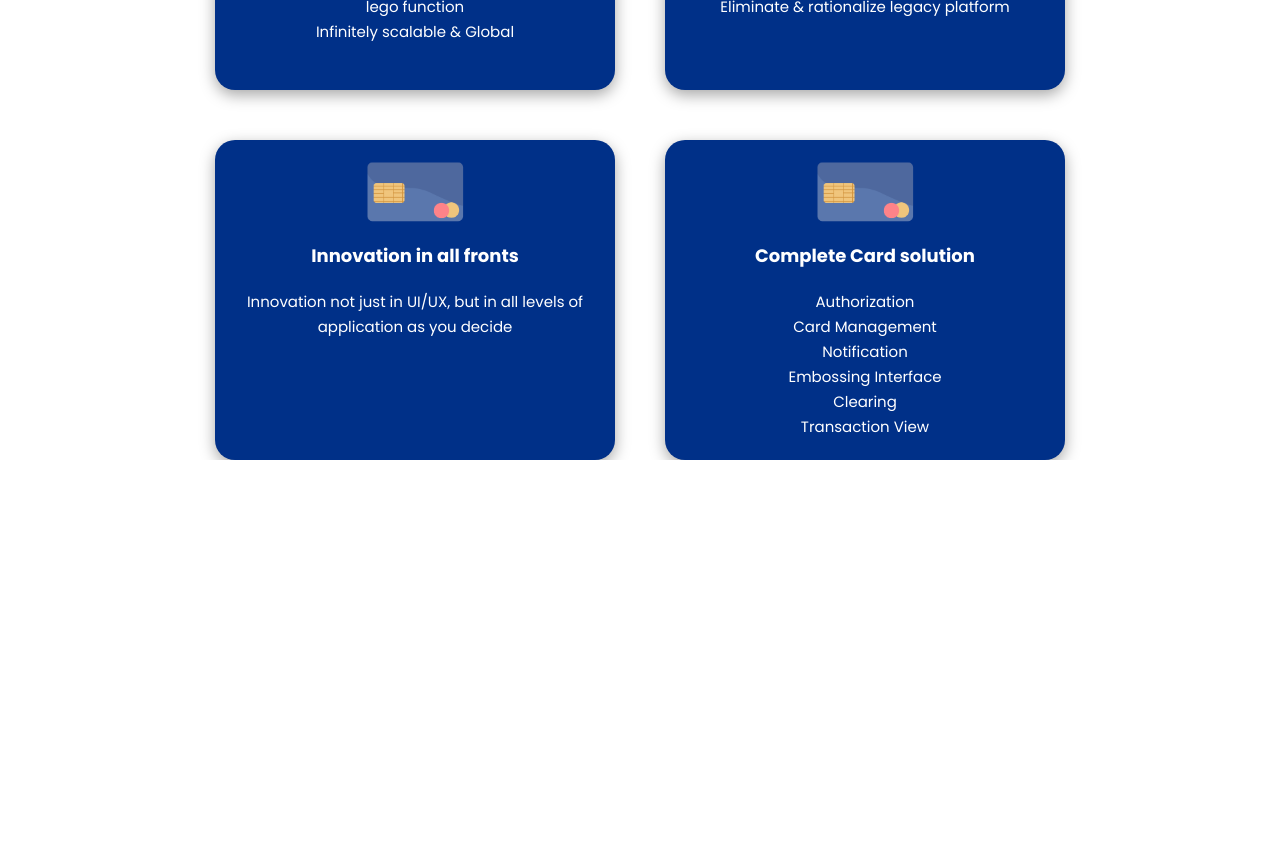
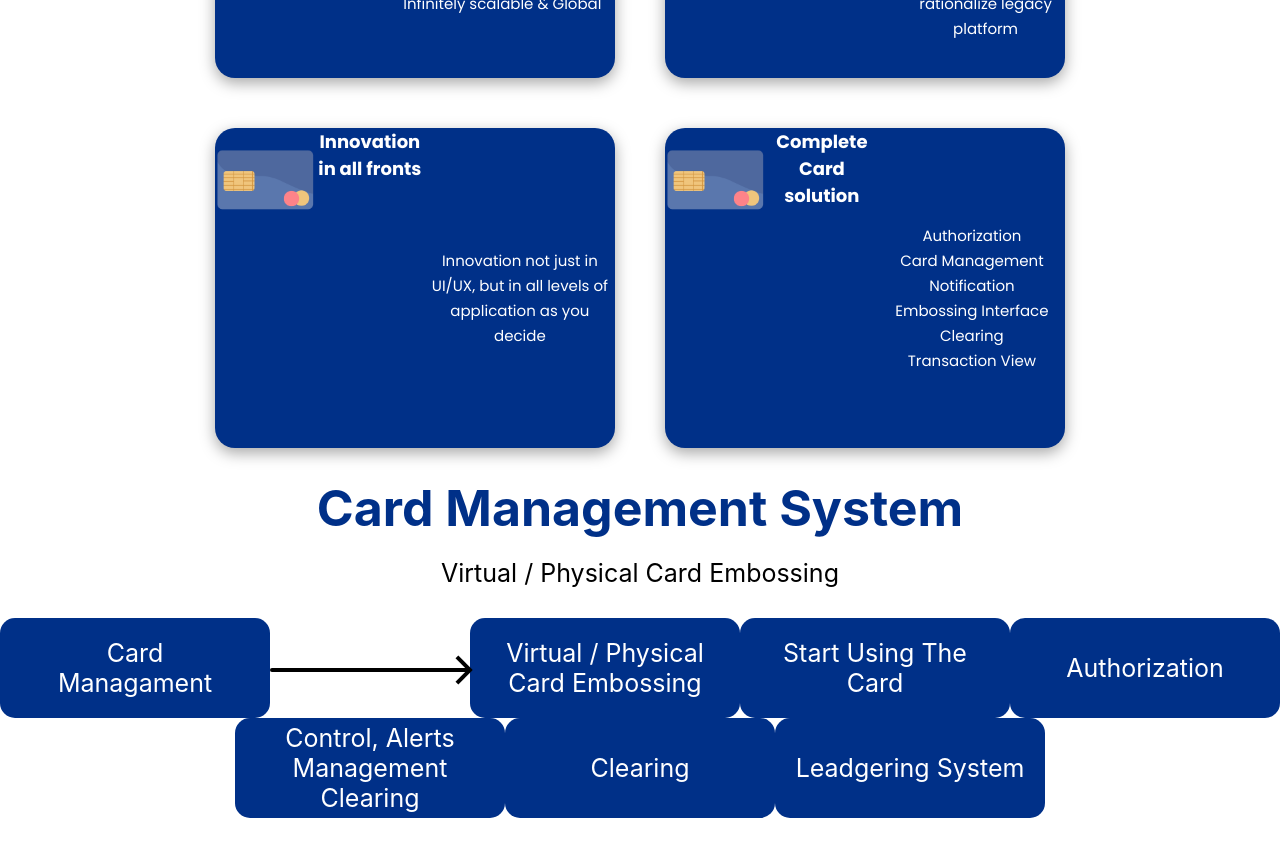
Before and after one commit to Ppreedam/marqeta, a React (Create React App) app in the folder zimblesystem/: page / in a window 1280 px wide. Shown: the part 1300-2148 px from the top of the page. Before the commit the page ends 1760 px from the top, so only its background shows below. Built offline with nearby package versions, Linux system fonts and the light colour scheme.

Commit message:
arrow done

```diff
--- a/zimblesystem/src/Components/MissonStatement/MissionStatement.jsx
+++ /dev/null
@@ -1,99 +0,0 @@
-import React from "react";
-import style from "./MissionStatement.module.css";
-import card from "./card3.png"
-
-const MissionStatement = () => {
-  const data = [
-    {
-      image: card,
-      title: "Democratize cards platform",
-      content: [
-        {
-          contents:
-            "Assemble in various combination and build on top of it as your customer demands",
-        },
-        { contents: "Reduce cost of ownership by using BYOC SaaS model" },
-      ],
-    },
-    {
-      image:card,
-      title: "Retooling",
-      content: [
-        {
-          contents:
-            "Innovative Retooling to integrate & interoperate between technologies of different ages",
-        },
-        { contents: "Event Engine, Configurable API" },
-      ],
-    },
-    {
-      image: card,
-      title: "Cloud Native",
-      content: [
-        { contents: "Achieve scalability at high-cost efficiency" },
-        { contents: "Reduce your Carbon footprint" },
-        {
-          contents:
-            "Reuse Out of box cloud provided solutions as lego function",
-        },
-        { contents: "Infinitely scalable & Global" },
-      ],
-    },
-    {
-      image: card,
-      title: "Build & Implement like Lego Blocks",
-      content: [
-        { contents: "Make each function, Pluggable, Scalable, Replaceable" },
-        { contents: "Transform with minimum upfront cost" },
-        {
-          contents: "Eliminate & rationalize legacy platform",
-        },
-      ],
-    },
-    {
-      image: card,
-      title: "Innovation in all fronts",
-      content: [
-        {
-          contents:
-            "Innovation not just in UI/UX, but in all levels of application as you decide",
-        },
-      ],
-    },
-    {
-      image: card,
-      title: "Complete Card solution ",
-      content: [
-        { contents: "Authorization" },
-        { contents: "Card Management" },
-        { contents: "Notification" },
-        { contents: "Embossing Interface" },
-        { contents: "Clearing" },
-        { contents: "Transaction View" },
-      ],
-    },
-  ];
-  return (
-    <div className={style.container}>
-      <h1 className={style.MissionStatement}>Misson Statement</h1>
-      <p className={style.msContent}>
-        We are here to democratize the cards processing platform
-      </p>
-      <div className={style.missionDetails}>
-        {data.map((e) => (
-          <div className={style.box}>
-            <img className={style.image} src={e.image} />
-            <h3 className={style.title}>{e.title}</h3>
-            <div className={style.content}>
-              {e.content.map((ele) => (
-                <p className={style.contents}>{ele.contents}</p>
-              ))}
-            </div>
-          </div>
-        ))}
-      </div>
-    </div>
-  );
-};
-
-export default MissionStatement;
--- a/zimblesystem/src/Components/MissonStatement/MissionStatement.module.css
+++ /dev/null
@@ -1,50 +0,0 @@
-.container {
-  height: 1000px;
-  width: 100%;
-  /* border: 1px solid red; */
-  margin: auto;
-}
-.MissionStatement {
-  text-align: center;
-  font-size: 50px;
-  color: #003088;
-}
-.msContent {
-  margin-top: 20px;
-  text-align: center;
-  font-size: 25px;
-}
-.missionDetails {
-  margin-top: 30px;
-  display: flex;
-  justify-content: center;
-  gap: 50px;
-  flex-wrap: wrap;
-  height: max-content;
-  width: 100%;
-  color: white;
-  text-align: center;
-}
-.box {
-  height: 320px;
-  width: 400px;
-  background-color: #003088;
-  border-radius: 20px;
-  box-shadow: rgba(0, 0, 0, 0.35) 0px 5px 15px;
-}
-.image {
-  height: 100px;
-  width: 100px;
-}
-.title {
-  font-size: 18px;
-  font-family: "Poppins", sans-serif;
-}
-.content {
-  padding: 20px 0 0 0;
-  margin: auto;
-  width: 90%;
-  font-size: 15px;
-  line-height: 25px;
-  font-family: "Poppins", sans-serif;
-}
--- a/zimblesystem/src/Pages/Home/Home.jsx
+++ b/zimblesystem/src/Pages/Home/Home.jsx
@@ -2,9 +2,80 @@ import React from "react";
 import style from "./Home.module.css";
 import card from "./card3.png";
 import { Parallax } from "react-scroll-parallax";
-import MissionStatement from "../../Components/MissonStatement/MissionStatement";
+// import MissionStatement from "../../Components/MissonStatement/MissionStatement";
+// import CardManagement from "../../Components/CardManagement/CardManagement";
 
 const Home = () => {
+  const data = [
+    {
+      image: card,
+      title: "Democratize cards platform",
+      content: [
+        {
+          contents:
+            "Assemble in various combination and build on top of it as your customer demands",
+        },
+        { contents: "Reduce cost of ownership by using BYOC SaaS model" },
+      ],
+    },
+    {
+      image: card,
+      title: "Retooling",
+      content: [
+        {
+          contents:
+            "Innovative Retooling to integrate & interoperate between technologies of different ages",
+        },
+        { contents: "Event Engine, Configurable API" },
+      ],
+    },
+    {
+      image: card,
+      title: "Cloud Native",
+      content: [
+        { contents: "Achieve scalability at high-cost efficiency" },
+        { contents: "Reduce your Carbon footprint" },
+        {
+          contents:
+            "Reuse Out of box cloud provided solutions as lego function",
+        },
+        { contents: "Infinitely scalable & Global" },
+      ],
+    },
+    {
+      image: card,
+      title: "Build & Implement like Lego Blocks",
+      content: [
+        { contents: "Make each function, Pluggable, Scalable, Replaceable" },
+        { contents: "Transform with minimum upfront cost" },
+        {
+          contents: "Eliminate & rationalize legacy platform",
+        },
+      ],
+    },
+    {
+      image: card,
+      title: "Innovation in all fronts",
+      content: [
+        {
+          contents:
+            "Innovation not just in UI/UX, but in all levels of application as you decide",
+        },
+      ],
+    },
+    {
+      image: card,
+      title: "Complete Card solution ",
+      content: [
+        { contents: "Authorization" },
+        { contents: "Card Management" },
+        { contents: "Notification" },
+        { contents: "Embossing Interface" },
+        { contents: "Clearing" },
+        { contents: "Transaction View" },
+      ],
+    },
+  ];
   return (
     <div className={style.mainBox}>
       <div className={style.container}>
@@ -29,12 +100,58 @@ const Home = () => {
           </Parallax>
         </div>
       </div>
-      <div className={style.missionStatement}>
-        <MissionStatement />
+      <div className={style.missionStatementContainer}>
+        <h1 className={style.MissionStatement}>Misson Statement</h1>
+        <p className={style.msContent}>
+          We are here to democratize the cards processing platform
+        </p>
+        <div className={style.missionDetails}>
+          {data.map((e) => (
+            <div className={style.box}>
+              <img className={style.image} src={e.image} />
+              <h3 className={style.title}>{e.title}</h3>
+              <div className={style.content}>
+                {e.content.map((ele) => (
+                  <p className={style.contents}>{ele.contents}</p>
+                ))}
+              </div>
+            </div>
+          ))}
+        </div>
       </div>
-      {/* <div className={style.box}>
-        <div className={style.innerBox} scrollAxis="vertical"></div>
-      </div> */}
+      <div className={style.cardManagementContainer}>
+        <h1 className={style.MissionStatement}>Card Management System</h1>
+        <p className={style.msContent}>Virtual / Physical Card Embossing</p>
+        <div className={style.cardManagement}>
+          <div className={style.cardManagementOption}>
+            <p>Card</p>
+            <p>Managament</p>
+          </div>
+          <div className={style.iconArrow}></div>
+          <div className={style.cardManagementOption}>
+            <p>Virtual / Physical</p>
+            <p>Card Embossing</p>
+          </div>
+          <div className={style.cardManagementOption}>
+            <p>Start Using The</p>
+            <p>Card</p>
+          </div>
+          <div className={style.cardManagementOption}>
+            <p>Authorization</p>
+          </div>
+          <div className={style.cardManagementOption}>
+            <p>Control, Alerts</p>
+            <p>Management</p>
+            <p>Clearing</p>
+          </div>
+          <div className={style.cardManagementOption}>
+            <p>Clearing</p>
+          </div>
+          <div className={style.cardManagementOption}>
+            <p>Leadgering System</p>
+          </div>
+        </div>
+      </div>
     </div>
   );
 };
--- a/zimblesystem/src/Pages/Home/Home.module.css
+++ b/zimblesystem/src/Pages/Home/Home.module.css
@@ -3,12 +3,13 @@
   padding: 0;
 }
 .mainBox{
+  height: max-content;
   /* position: absolute; */
 }
 .container {
   /* position: relative; */
   margin: auto;
-  height: 70vh;
+  height: max-content;
   width: 100%;
   display: flex;
   justify-content: center;
@@ -85,3 +86,120 @@
   width: 100%;
   /* border: 1px solid teal; */
 }
+.missionStatementContainer {
+  height: max-content;
+  width: 100%;
+  /* border: 1px solid red; */
+  margin: auto;
+  padding: 30px 0 30px 0;
+}
+.MissionStatement {
+  text-align: center;
+  font-size: 50px;
+  color: #003088;
+}
+.msContent {
+  margin-top: 20px;
+  text-align: center;
+  font-size: 25px;
+}
+.missionDetails {
+  margin-top: 30px;
+  display: flex;
+  justify-content: center;
+  gap: 50px;
+  flex-wrap: wrap;
+  height: max-content;
+  width: 100%;
+  color: white;
+  text-align: center;
+}
+.box {
+  height: 320px;
+  width: 400px;
+  background-color: #003088;
+  border-radius: 20px;
+  box-shadow: rgba(0, 0, 0, 0.35) 0px 5px 15px;
+}
+.image {
+  height: 100px;
+  width: 100px;
+}
+.title {
+  font-size: 18px;
+  font-family: "Poppins", sans-serif;
+}
+.content {
+  padding: 20px 0 0 0;
+  margin: auto;
+  width: 90%;
+  font-size: 15px;
+  line-height: 25px;
+  font-family: "Poppins", sans-serif;
+}
+.cardManagementContainer{
+  height: max-content;
+  width: 100%;
+  /* border: 1px solid red; */
+}
+.cardManagement{
+  height: max-content;
+  width: 100%;
+  /* border: 1px solid red; */
+  display: flex;
+  flex-wrap: wrap;
+  /* gap: 50px; */
+  justify-content: center;
+  padding: 30px 0 30px 0;
+}
+.cardManagementOption{
+  height: 100px;
+  width: 270px;
+  background-color: #003088;
+  display: flex;
+  flex-direction: column;
+  justify-content: center;
+  align-items: center;
+  border-radius: 15px;
+}
+.cardManagementOption p{
+  height: max-content;
+  width: 90%;
+  font-size:25px;
+  color: white;
+  display: flex;
+  justify-content: center;
+  align-items: center;
+}
+.iconArrow{
+  width: 200px;
+  height: 4px;
+  background-color: #000;
+  position: relative;
+  border-radius: 4px;
+  top: 50px;
+}
+.iconArrow:after{
+  content: "";
+  display: inline-block;
+  width: 20px;
+  height: 4px;
+  background-color: #000;
+  transform: rotate(45deg);
+  position: absolute;
+  right: -4px;
+  bottom: 6px;
+
+}
+.iconArrow:before{
+  content: "";
+  display: inline-block;
+  width: 20px;
+  height: 4px;
+  background-color: #000;
+  transform: rotate(-45deg);
+  position: absolute;
+  right: -4px;
+  bottom: -6px;
+
+}
```
Also changed, not shown: zimblesystem/src/Components/MissonStatement/card3.png (deleted).
